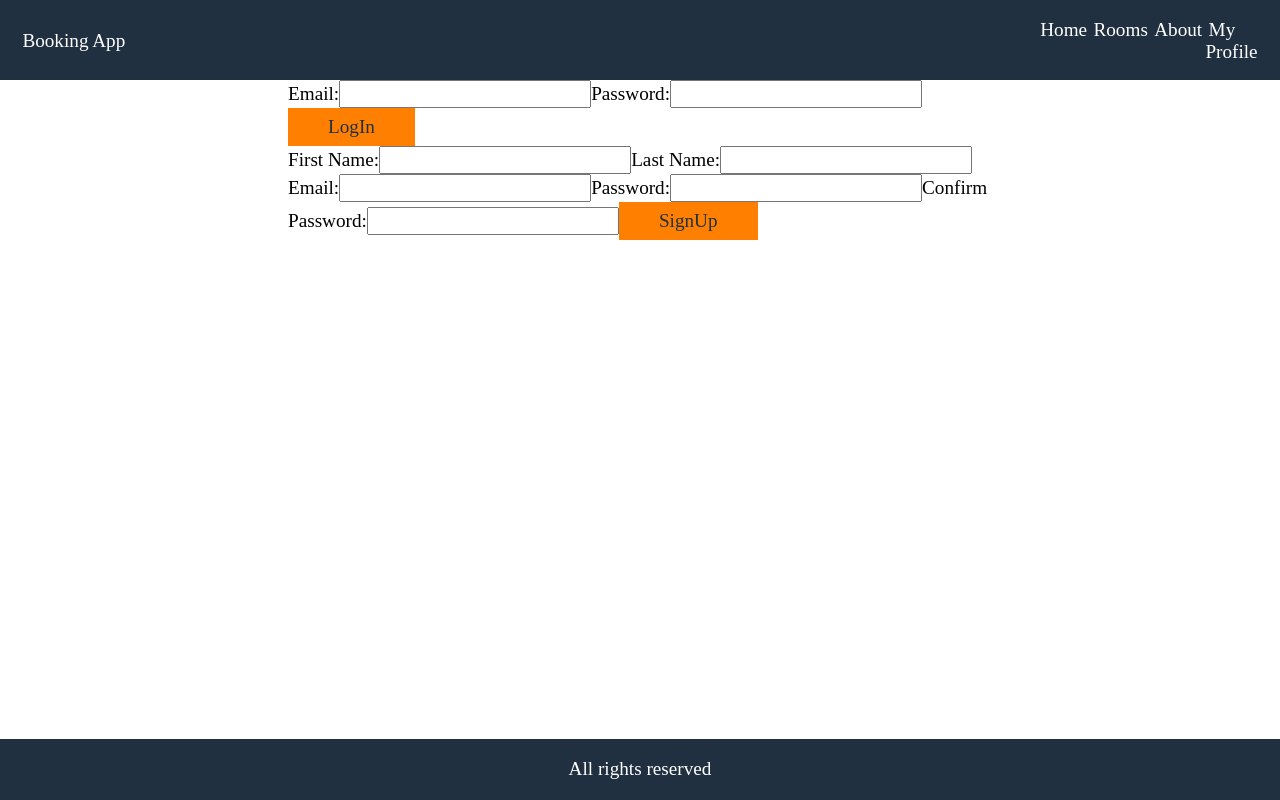
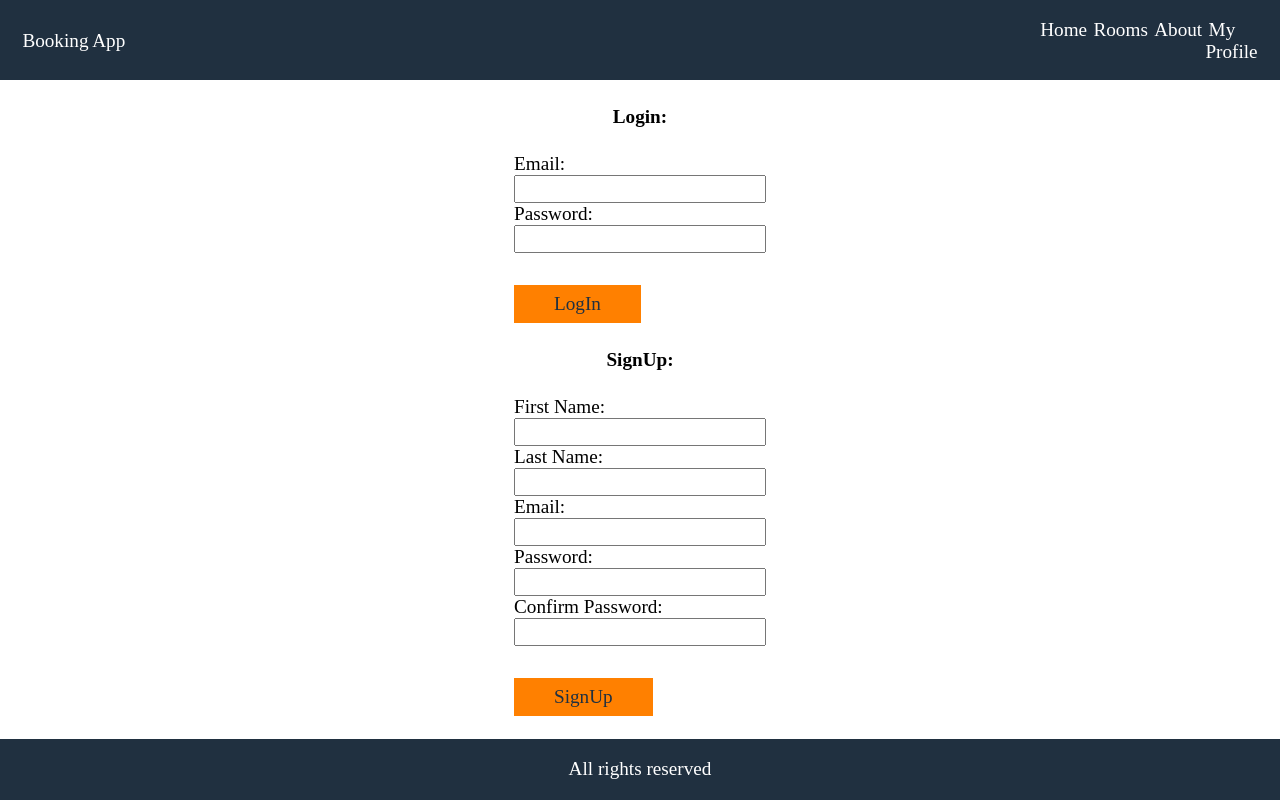
Before and after one commit to grna/Hotel-Booking-App, a React app: page /user in a window 1280 px wide. Built offline with nearby package versions, Linux system fonts and the light colour scheme; no server answers.

Commit message:
sign up & login form style added

```diff
--- a/src/components/Login.js
+++ b/src/components/Login.js
@@ -1,5 +1,6 @@
 import React, { useState } from "react";
 import PropTypes from "prop-types";
+import "./login.css";
 
 const LogIn = ({ userLogIn }) => {
   const [email, setEmail] = useState("");
@@ -15,8 +16,9 @@ const LogIn = ({ userLogIn }) => {
   };
 
   return (
-    <div>
-      <form onSubmit={(e) => onLogInSubmit(e)}>
+    <div className="login-wrapper">
+      <h4>Login:</h4>
+      <form onSubmit={(e) => onLogInSubmit(e)} className="login-form">
         <label>Email:</label>
         <input
           type="text"
--- a/src/components/SignUp.js
+++ b/src/components/SignUp.js
@@ -1,5 +1,6 @@
 import React, { useState } from "react";
 import PropTypes from "prop-types";
+import "./signup.css";
 
 const SignUp = ({ userSignUp }) => {
   const [firstName, setFirstName] = useState("");
@@ -25,11 +26,13 @@ const SignUp = ({ userSignUp }) => {
   };
 
   return (
-    <div>
+    <div className="signup-wrapper">
+      <h4>SignUp:</h4>
       <form
         onSubmit={(e) => {
           onSignUpSubmit(e);
         }}
+        className="signup-form"
       >
         <label>First Name:</label>
         <input
--- /dev/null
+++ b/src/components/login.css
@@ -0,0 +1,13 @@
+.login-wrapper {
+  display: flex;
+  flex-flow: column nowrap;
+  justify-content: center;
+  align-items: center;
+}
+.login-form {
+  display: flex;
+  flex-flow: column nowrap;
+}
+.login-form .btn {
+  margin-top: 32px;
+}
--- /dev/null
+++ b/src/components/signup.css
@@ -0,0 +1,12 @@
+.signup-wrapper {
+  display: flex;
+  flex-flow: column nowrap;
+  align-items: center;
+}
+.signup-form {
+  display: flex;
+  flex-flow: column nowrap;
+}
+.signup-form .btn {
+  margin-top: 32px;
+}
```
